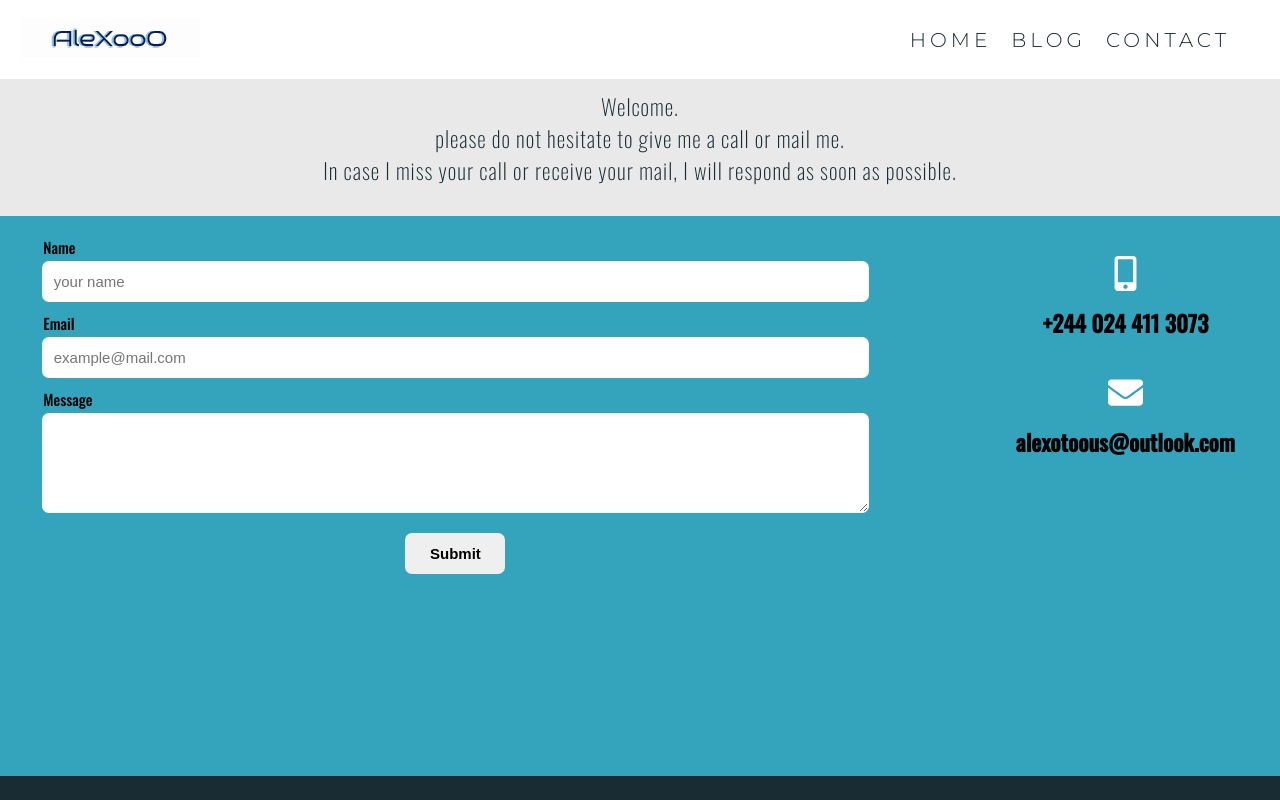
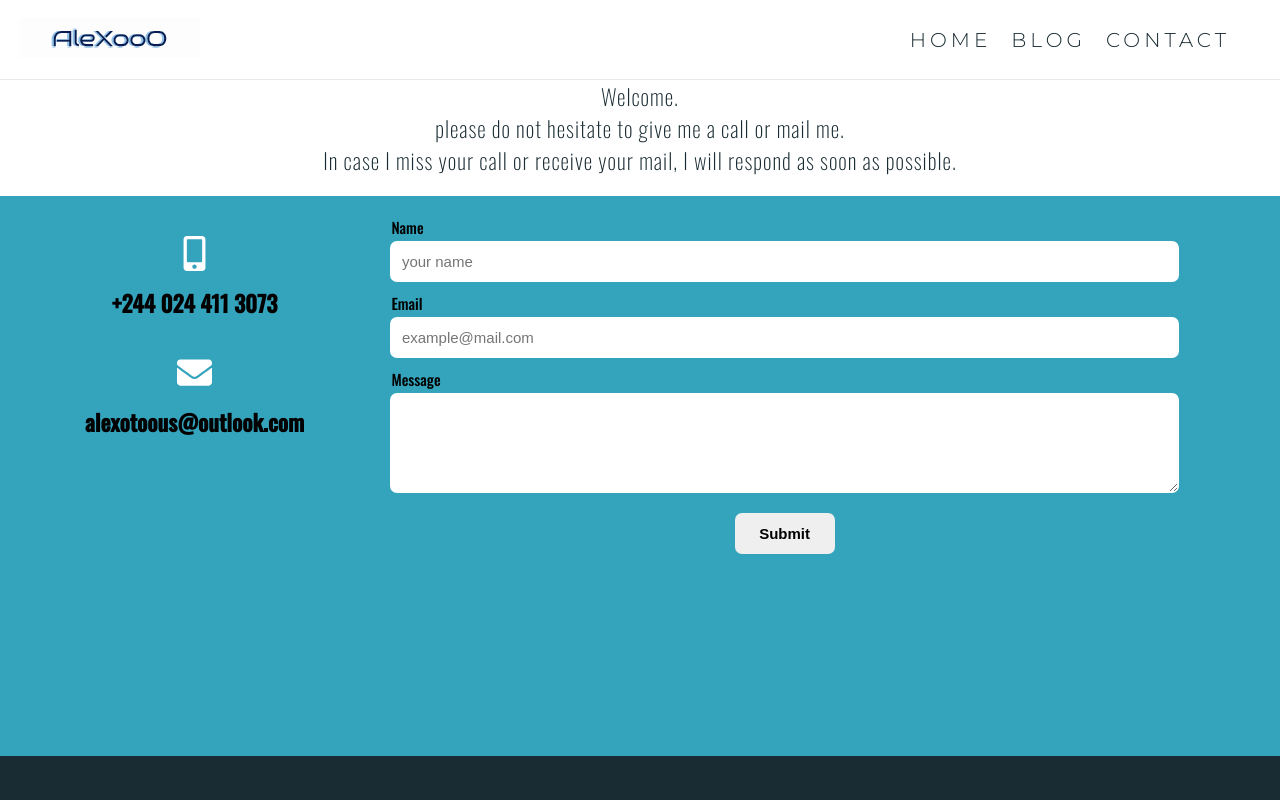
Before and after one commit to alexotoo/2020portfolio, a Next.js app: page /contact in a window 1280 px wide. Shown: the top 800 px of the page. Built offline with nearby package versions, Linux system fonts and the light colour scheme.

Commit message:
form enhcment did

```diff
--- a/pages/contact.js
+++ b/pages/contact.js
@@ -16,7 +16,6 @@ export default function contact() {
           as possible.
         </p>
         <section className="contact">
-          <ContactForm />
           <div className="contact__contacts">
             <div className="contact__contacts-info">
               <FaMobileAlt className="info_icon " />
@@ -27,6 +26,7 @@ export default function contact() {
               <h1>alexotoous@outlook.com</h1>
             </div>
           </div>
+          <ContactForm />
         </section>
       </main>
     </Layout>
--- a/pages/index.js
+++ b/pages/index.js
@@ -269,8 +269,6 @@ export default function Home() {
           <hr className="mt1" />
         </section>
         <section className="contact">
-          <ContactForm />
-
           <div className="contact__contacts">
             <div className="contact__contacts-info">
               <FaMobileAlt className="info_icon " />
@@ -281,6 +279,7 @@ export default function Home() {
               <h1>alexotoous@outlook.com</h1>
             </div>
           </div>
+          <ContactForm />
         </section>
       </main>
     </Layout>
--- a/styles/_componentsStyles.scss
+++ b/styles/_componentsStyles.scss
@@ -189,11 +189,12 @@
   font-size: 3.5rem;
 }
 
-@media (min-width: 1024px) {
-  .form {
-    padding-right: 10rem;
-  }
-}
+// @media (min-width: 1024px) {
+//   .form {
+//     width: 60%;
+
+//   }
+// }
 
 //5.Footer
 footer {
--- a/styles/_pagesStyles.scss
+++ b/styles/_pagesStyles.scss
@@ -208,6 +208,7 @@ main {
   background-color: var(--bluedeep-color);
   min-height: 70vh;
   margin: 0 -4rem 0 -4rem;
+  padding-top: 3rem;
   &__contacts {
     display: flex;
     flex-direction: column;
@@ -267,6 +268,12 @@ main {
     padding: 4rem 2rem 0 0;
   }
 }
+@media (min-width: 1024px) {
+  .contact {
+    justify-content: center;
+    padding: 0 6rem 0 6rem;
+  }
+}
 
 ////blog page css ///
 .pages-pt {
@@ -274,14 +281,8 @@ main {
   min-height: 70vh;
 }
 
-.blog-page {
-}
-
-////contact page css ///
-.contact-page {
-  background-color: var(--whitedeep-color);
-}
 .contact-page__intro {
   text-align: center;
-  padding: 3rem;
+  padding-top: 2rem;
+  padding-bottom: 2rem;
 }
```
